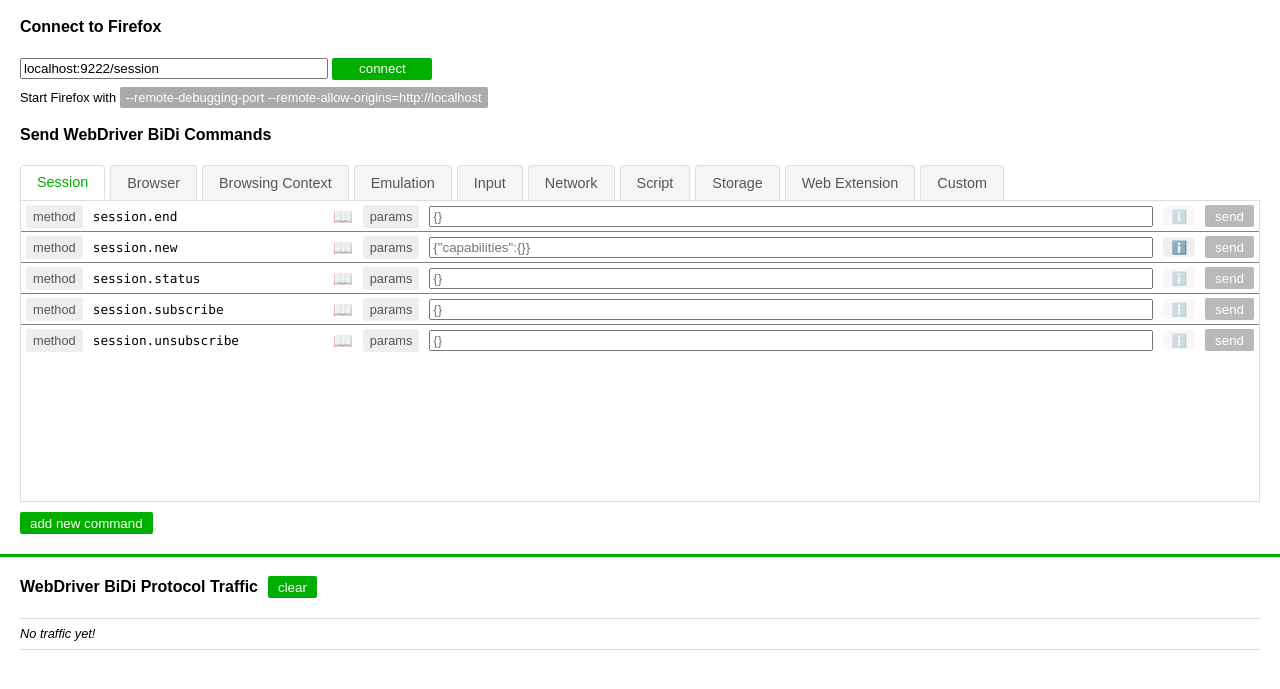
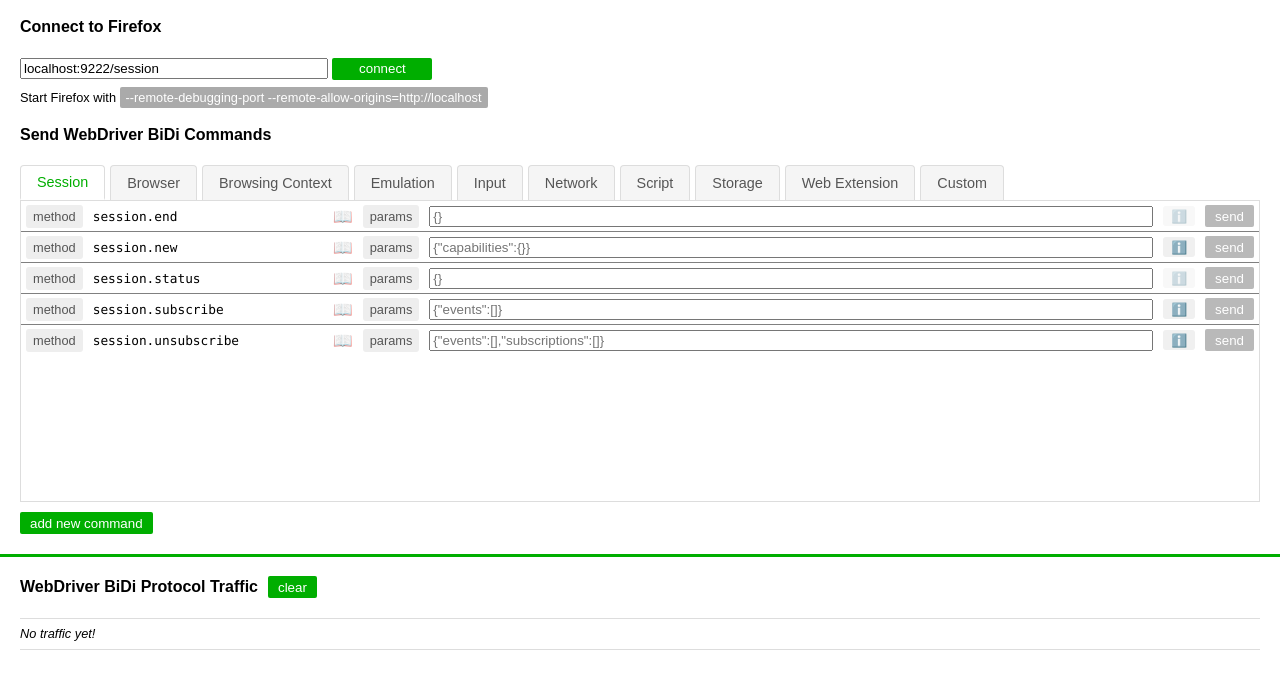
Before and after one commit to juliandescottes/bidi-web-client, a website with bundled scripts: page web/index.html in a window 1280 px wide. Shown: the part 77-766 px from the top of the page. Built offline with nearby package versions, Linux system fonts and the light colour scheme.

Commit message:
Fix missing parameters

```diff
--- a/web/scripts/commands-generated.js
+++ b/web/scripts/commands-generated.js
@@ -70,6 +70,11 @@ export const COMMAND_MODULES = {
           "clientWindow": {
             "type": "browser.ClientWindow",
             "required": true
+          },
+          "[one of]": {
+            "type": "browser.ClientWindowNamedState | browser.ClientWindowRectState",
+            "required": true,
+            "isGroupChoice": true
           }
         },
         "placeholder": "{\"clientWindow\":{}}"
@@ -368,6 +373,11 @@ export const COMMAND_MODULES = {
         "method": "emulation.setGeolocationOverride",
         "specUrl": "https://w3c.github.io/webdriver-bidi/#command-emulation-set-geolocation-override",
         "params": {
+          "[one of]": {
+            "type": "error: emulation.GeolocationPositionError",
+            "required": true,
+            "isGroupChoice": true
+          },
           "contexts": {
             "type": "[+browsingContext.BrowsingContext]",
             "required": false
@@ -401,8 +411,21 @@ export const COMMAND_MODULES = {
       "emulation.setNetworkConditions": {
         "method": "emulation.setNetworkConditions",
         "specUrl": "https://w3c.github.io/webdriver-bidi/#command-emulation-set-network-conditions",
-        "params": {},
-        "placeholder": "{}"
+        "params": {
+          "networkConditions": {
+            "type": "emulation.NetworkConditions | null",
+            "required": true
+          },
+          "contexts": {
+            "type": "[+browsingContext.BrowsingContext]",
+            "required": false
+          },
+          "userContexts": {
+            "type": "[+browser.UserContext]",
+            "required": false
+          }
+        },
+        "placeholder": "{\"networkConditions\":{}}"
       },
       "emulation.setScreenOrientationOverride": {
         "method": "emulation.setScreenOrientationOverride",
@@ -686,6 +709,11 @@ export const COMMAND_MODULES = {
           "request": {
             "type": "network.Request",
             "required": true
+          },
+          "[one of]": {
+            "type": "network.ContinueWithAuthCredentials | network.ContinueWithAuthNoCredentials",
+            "required": true,
+            "isGroupChoice": true
           }
         },
         "placeholder": "{\"request\":\"\"}"
@@ -693,8 +721,21 @@ export const COMMAND_MODULES = {
       "network.disownData": {
         "method": "network.disownData",
         "specUrl": "https://w3c.github.io/webdriver-bidi/#command-network-disown-data",
-        "params": {},
-        "placeholder": "{}"
+        "params": {
+          "dataType": {
+            "type": "network.DataType",
+            "required": true
+          },
+          "collector": {
+            "type": "network.Collector",
+            "required": true
+          },
+          "request": {
+            "type": "network.Request",
+            "required": true
+          }
+        },
+        "placeholder": "{\"dataType\":{},\"collector\":{},\"request\":\"\"}"
       },
       "network.failRequest": {
         "method": "network.failRequest",
@@ -989,14 +1030,41 @@ export const COMMAND_MODULES = {
       "session.subscribe": {
         "method": "session.subscribe",
         "specUrl": "https://w3c.github.io/webdriver-bidi/#command-session-subscribe",
-        "params": {},
-        "placeholder": "{}"
+        "params": {
+          "events": {
+            "type": "[+text]",
+            "required": true
+          },
+          "contexts": {
+            "type": "[+browsingContext.BrowsingContext]",
+            "required": false
+          },
+          "userContexts": {
+            "type": "[+browser.UserContext]",
+            "required": false
+          }
+        },
+        "placeholder": "{\"events\":[]}"
       },
       "session.unsubscribe": {
         "method": "session.unsubscribe",
         "specUrl": "https://w3c.github.io/webdriver-bidi/#command-session-unsubscribe",
-        "params": {},
-        "placeholder": "{}"
+        "params": {
+          "events": {
+            "type": "[+text]",
+            "required": true
+          },
+          "subscriptions": {
+            "type": "[+session.Subscription]",
+            "required": true
+          },
+          "[one of]": {
+            "type": "session.UnsubscribeByAttributesRequest | session.UnsubscribeByIDRequest",
+            "required": true,
+            "isGroupChoice": true
+          }
+        },
+        "placeholder": "{\"events\":[],\"subscriptions\":[]}"
       }
     }
   },
--- a/web/scripts/ui.js
+++ b/web/scripts/ui.js
@@ -333,6 +333,12 @@ export class UI {
 
     const lines = [];
     for (const [name, info] of Object.entries(params)) {
+      // Special handling for group choices
+      if (info.isGroupChoice) {
+        lines.push(`<em>Plus one of:</em> ${info.type}`);
+        continue;
+      }
+
       const required = info.required ? "required" : "optional";
       const defaultValue = info.default ? ` = ${info.default}` : "";
       lines.push(`<strong>${name}</strong>: ${info.type}${defaultValue} (${required})`);
--- a/web/style.css
+++ b/web/style.css
@@ -384,3 +384,8 @@ button[disabled] {
   font-weight: bold;
   color: #fff;
 }
+
+.command-hint em {
+  font-style: italic;
+  color: #ccc;
+}
```
Also changed, not shown: scripts/parse-spec.js (+77 -4 lines).
